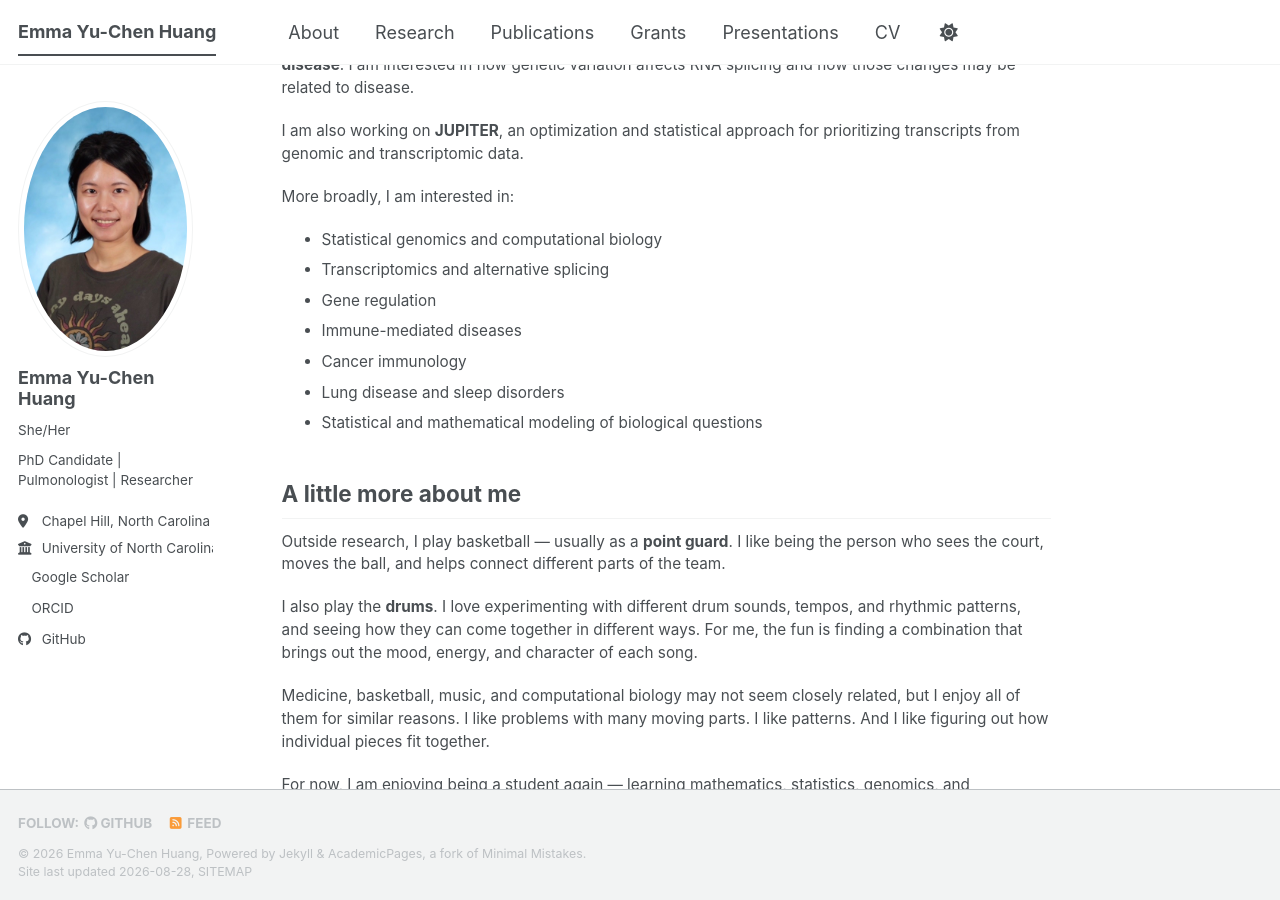
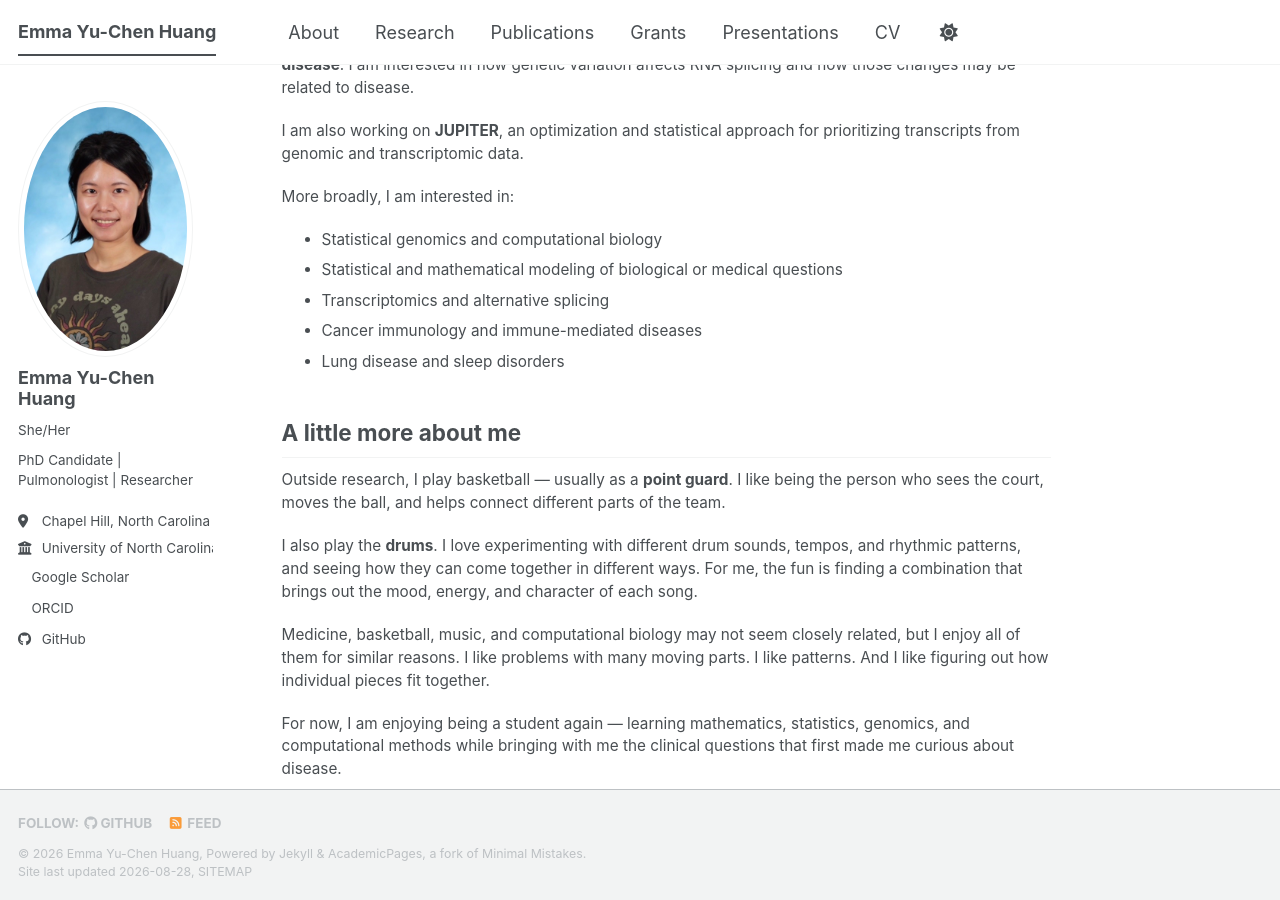
Before and after one commit to yuchen-hahaha/yuchen-hahaha.github.io, a Jekyll site: the page built from _pages/about.md, in a window 1280 px wide and 900 px high, scrolled down 585 px. Built offline with Jekyll 4.4.1, drawn with Linux system fonts in a browser that asks for light colours; a style sheet for code colours, icons or effects is not loaded.

Commit message:
Revise about page content and interests
Updated the about page to refine interests and personal information.

```diff
--- a/_pages/about.md
+++ b/_pages/about.md
@@ -7,7 +7,6 @@ redirect_from:
   - /about.html
 ---
 <div class="about-text" markdown="1">
-
 
 Hi, I am **Emma Yu-Chen Huang**. I am a pulmonologist from **Taiwan** and currently a PhD candidate in **Bioinformatics and Computational Biology** at the **University of North Carolina at Chapel Hill**.
 
@@ -28,12 +27,10 @@ I am also working on **JUPITER**, an optimization and statistical approach for p
 More broadly, I am interested in:
 
 - Statistical genomics and computational biology
+- Statistical and mathematical modeling of biological or medical questions
 - Transcriptomics and alternative splicing
-- Gene regulation
-- Immune-mediated diseases
-- Cancer immunology
+- Cancer immunology and immune-mediated diseases
 - Lung disease and sleep disorders
-- Statistical and mathematical modeling of biological questions
 
 ## A little more about me
 
```
